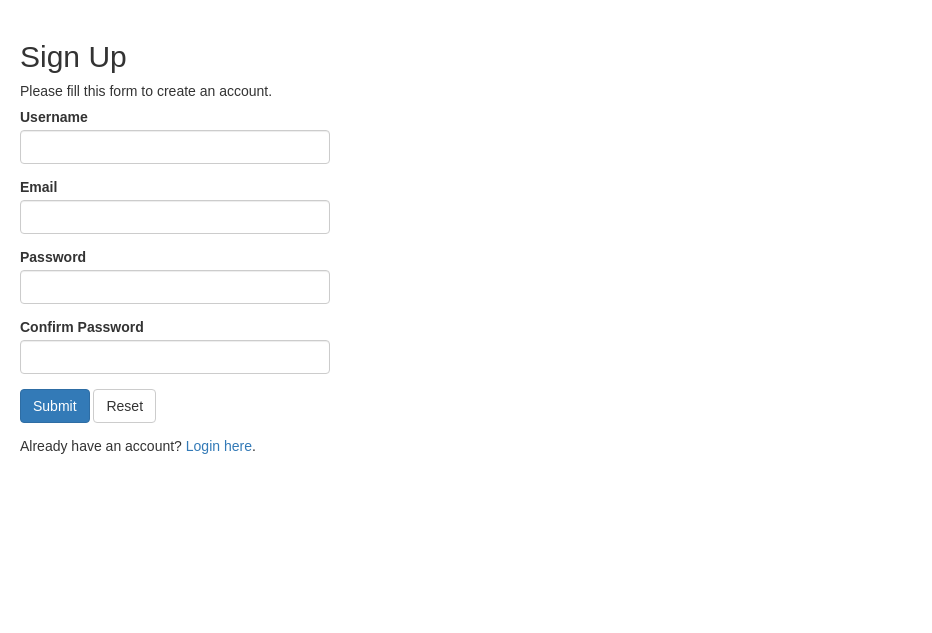
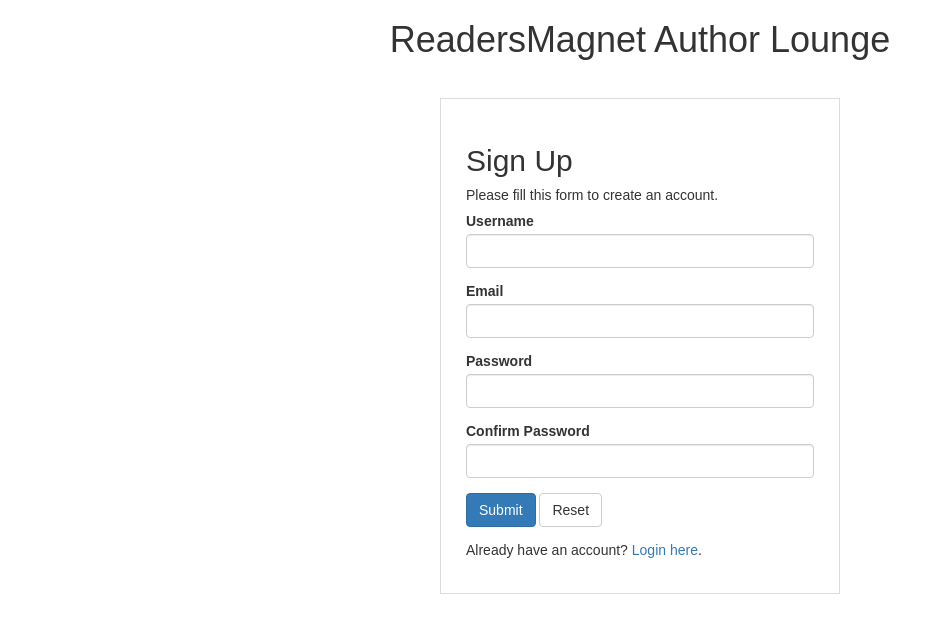
Before and after one commit to jojie-webdev/ReadersMagnet_LoginForm, a PHP site: page /register.php in a window 1280 px wide. Shown: the top 633 px of the page, without its empty margins (0-932 px from the left). Run offline with PHP 8.4, Linux system fonts and the light colour scheme.

Commit message:
add myStyle.css

```diff
--- a/login.php
+++ b/login.php
@@ -94,12 +94,10 @@ if($_SERVER["REQUEST_METHOD"] == "POST"){
     <meta charset="UTF-8">
     <title>Login</title>
     <link rel="stylesheet" href="https://maxcdn.bootstrapcdn.com/bootstrap/3.3.7/css/bootstrap.css">
-    <style type="text/css">
-        body{ font: 14px sans-serif; }
-        .wrapper{ width: 350px; padding: 20px; }
-    </style>
+    <link rel = "stylesheet" type = "text/css" href = "myStyle.css" />
 </head>
 <body>
+    <h1 class="title">ReadersMagnet Author Lounge </h1>
     <div class="wrapper">
         <h2>Login</h2>
         <p>Please fill in your credentials to login.</p>
--- /dev/null
+++ b/myStyle.css
@@ -0,0 +1,15 @@
+body{
+    font: 14px sans-serif;
+    margin: auto;
+    display: flex;
+    justify-content: center;
+}
+h1.title {
+    position: absolute;
+}
+.wrapper {
+    width: 400px;
+    padding: 25px;
+    border: 1px solid gainsboro;
+    margin-top: 7em;
+}
--- a/register.php
+++ b/register.php
@@ -108,12 +108,10 @@ if($_SERVER["REQUEST_METHOD"] == "POST"){
     <meta charset="UTF-8">
     <title>Sign Up</title>
     <link rel="stylesheet" href="https://maxcdn.bootstrapcdn.com/bootstrap/3.3.7/css/bootstrap.css">
-    <style type="text/css">
-        body{ font: 14px sans-serif; }
-        .wrapper{ width: 350px; padding: 20px; }
-    </style>
+    <link rel = "stylesheet" type = "text/css" href = "myStyle.css" />
 </head>
 <body>
+    <h1 class="title">ReadersMagnet Author Lounge </h1>
     <div class="wrapper">
         <h2>Sign Up</h2>
         <p>Please fill this form to create an account.</p>
--- a/reset-password.php
+++ b/reset-password.php
@@ -76,10 +76,7 @@ if($_SERVER["REQUEST_METHOD"] == "POST"){
     <meta charset="UTF-8">
     <title>Reset Password</title>
     <link rel="stylesheet" href="https://maxcdn.bootstrapcdn.com/bootstrap/3.3.7/css/bootstrap.css">
-    <style type="text/css">
-        body{ font: 14px sans-serif; }
-        .wrapper{ width: 350px; padding: 20px; }
-    </style>
+    <link rel = "stylesheet" type = "text/css" href = "myStyle.css" />
 </head>
 <body>
     <div class="wrapper">
```
